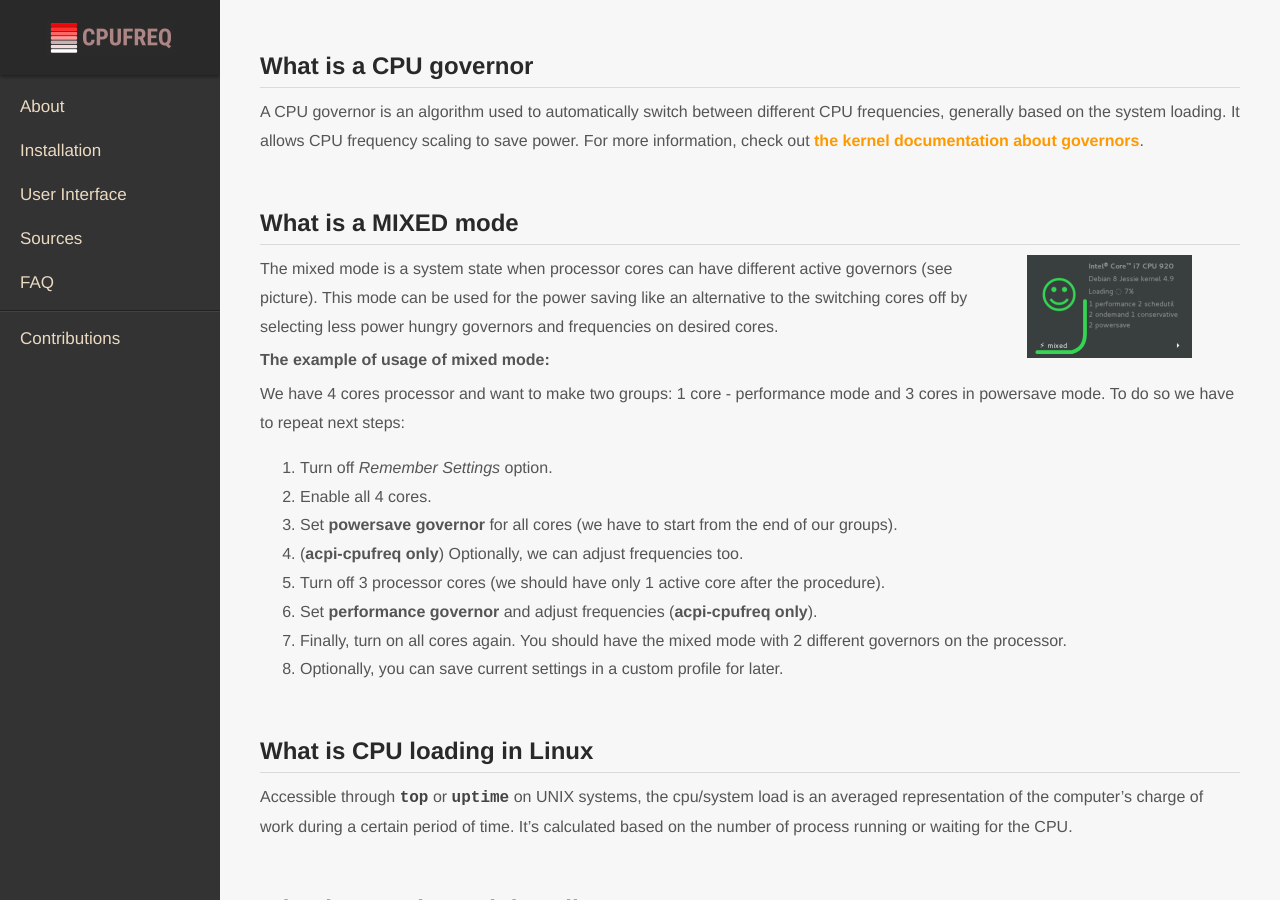
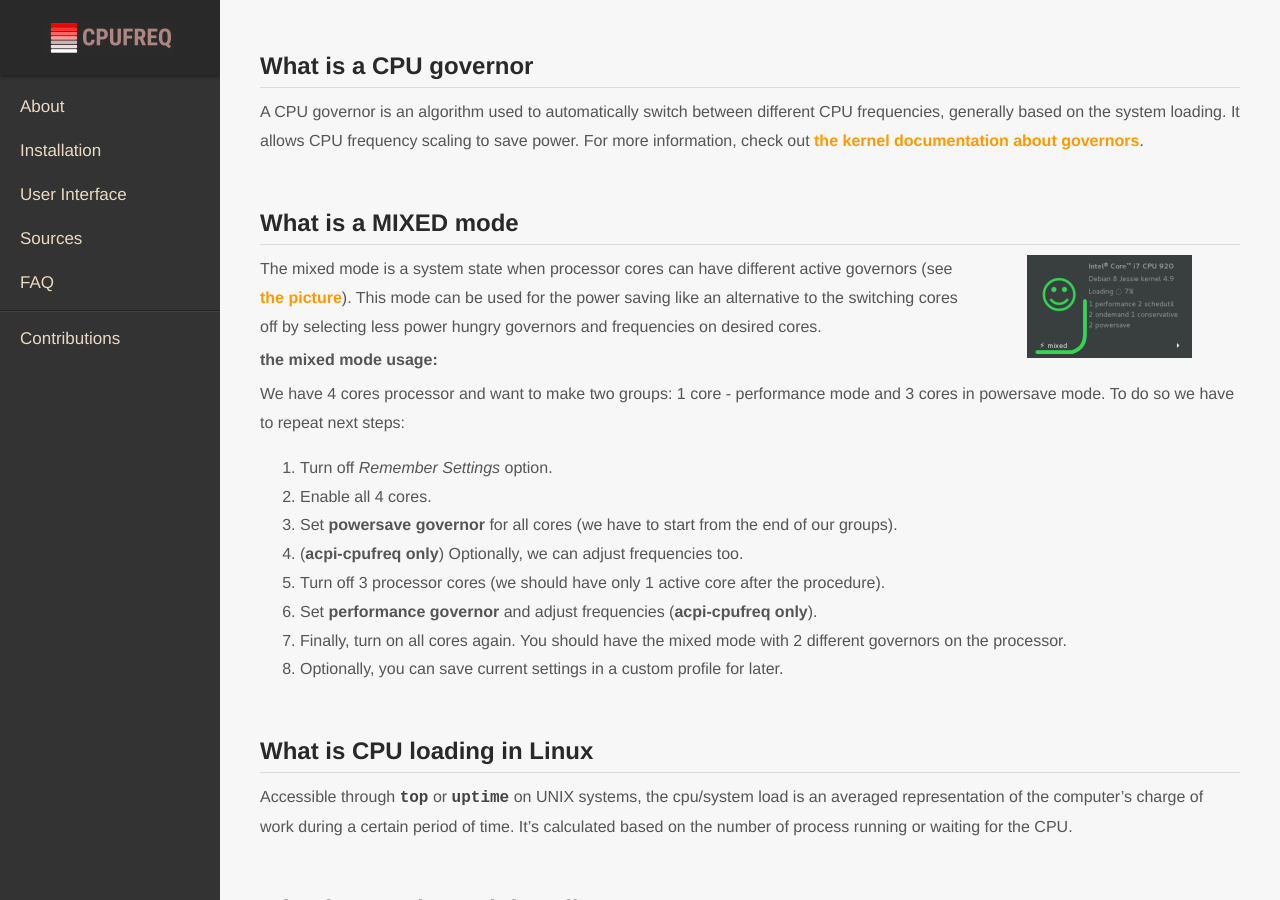
Before and after one commit to konkor/cpufreq, a Jekyll site: the page built from docs/faq.md, in a window 1280 px wide and 900 px high, scrolled down 735 px. Built offline with Jekyll 4.4.1, drawn with Linux system fonts in a browser that asks for light colours; part of the change alters nothing that is shown.

Commit message:
Update faq

```diff
--- a/docs/faq.md
+++ b/docs/faq.md
@@ -30,9 +30,9 @@ For more information, check out [the kernel documentation about governors](https
 
 ## What is a MIXED mode
 <img alt="" src="{{ "/assets/images/mixed_mode.png" | relative_url }}" align="right" style="margin:0 48px">
-The mixed mode is a system state when processor cores can have different active governors (see picture). This mode can be used for the power saving like an alternative to the switching cores off by selecting less power hungry governors and frequencies on desired cores.
+The mixed mode is a system state when processor cores can have different active governors (see [the picture](/assets/images/mixed_mode.png)). This mode can be used for the power saving like an alternative to the switching cores off by selecting less power hungry governors and frequencies on desired cores.
 
-**The example of usage of mixed mode:**
+**the mixed mode usage:**
 
 We have 4 cores processor and want to make two groups: 1 core - performance mode and 3 cores in powersave mode. To do so we have to repeat next steps:
 1. Turn off _Remember Settings_ option.
```
